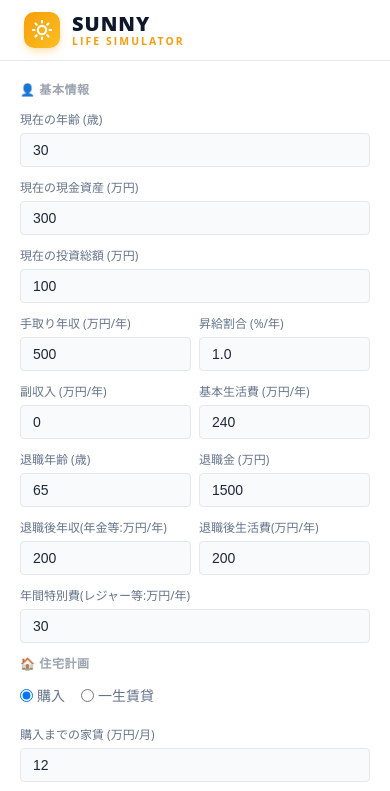
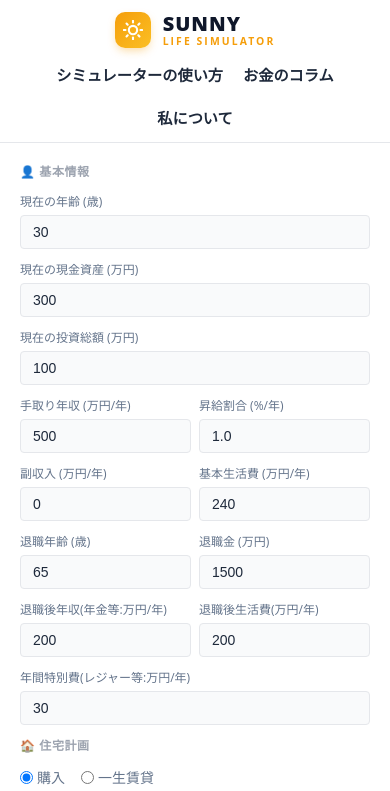
Before and after one commit to katoken1211-SunnySideDesign/SUNNY-Life-simulator, a plain HTML site: page index.html in a window 390 px wide. Shown: the top 791 px of the page. Drawn offline with nearby package versions, Linux system fonts and the light colour scheme.

Commit message:
index更新

```diff
--- a/index.html
+++ b/index.html
@@ -70,25 +70,9 @@
         /* ==============================================================
            Layout Configuration
            ============================================================== */
-        .header {
-            background-color: var(--color-surface);
-            border-bottom: 1px solid var(--color-border);
-            padding: 0.75rem 1.5rem;
-            display: flex;
-            align-items: center;
-            justify-content: space-between;
-            flex-shrink: 0;
-        }
 
-        .header-logo {
-            font-size: 1.25rem;
-            font-weight: 700;
-            color: var(--color-text-heading);
-            display: flex;
-            align-items: center;
-            gap: 0.5rem;
-            letter-spacing: -0.025em;
-        }
+
+
 
         .header-logo svg {
             color: var(--color-primary);
@@ -521,21 +505,53 @@
         .print-only {
             display: none;
         }
+
+        .header {
+            background-color: #ffffff;
+            border-bottom: 1px solid #e5e7eb;
+            padding: 0.75rem 1.5rem;
+            display: flex;
+            align-items: center;
+            justify-content: space-between;
+            flex-shrink: 0;
+            box-sizing: border-box;
+        }
+        .header-logo {
+            text-decoration: none;
+            display: flex;
+            align-items: center;
+            gap: 0.75rem;
+        }
+        .header-nav a:hover {
+            color: #f59e0b !important;
+        }
+        @media (max-width: 768px) {
+            .header {
+                flex-direction: column;
+                gap: 1rem;
+            }
+        }
+
     </style>
 </head>
 <body>
 
     <!-- Header -->
-    <header class="header">
-        <div class="header-logo" style="gap: 0.75rem;">
+        <header class="header">
+        <a href="index.html" class="header-logo">
             <div style="width: 36px; height: 36px; border-radius: 10px; background: linear-gradient(135deg, #f59e0b, #fbbf24); display: flex; align-items: center; justify-content: center; box-shadow: 0 4px 10px -2px rgba(245, 158, 11, 0.4);">
                 <svg width="20" height="20" viewBox="0 0 24 24" fill="none" stroke="white" stroke-width="2.5" stroke-linecap="round" stroke-linejoin="round"><circle cx="12" cy="12" r="5"></circle><line x1="12" y1="1" x2="12" y2="3"></line><line x1="12" y1="21" x2="12" y2="23"></line><line x1="4.22" y1="4.22" x2="5.64" y2="5.64"></line><line x1="18.36" y1="18.36" x2="19.78" y2="19.78"></line><line x1="1" y1="12" x2="3" y2="12"></line><line x1="21" y1="12" x2="23" y2="12"></line><line x1="4.22" y1="19.78" x2="5.64" y2="18.36"></line><line x1="18.36" y1="5.64" x2="19.78" y2="4.22"></line></svg>
             </div>
             <div style="display: flex; flex-direction: column; justify-content: center; line-height: 1;">
-                <span style="font-size: 1.25rem; font-weight: 800; letter-spacing: 0.05em; color: #0f172a;">SUNNY</span>
+                <span style="font-size: 1.25rem; font-weight: 800; letter-spacing: 0.05em; color: #0f172a; text-decoration: none;">SUNNY</span>
                 <span style="font-size: 0.65rem; font-weight: 700; letter-spacing: 0.2em; color: #f59e0b; margin-top: 2px;">LIFE SIMULATOR</span>
             </div>
-        </div>
+        </a>
+        <nav class="header-nav" style="display: flex; gap: 1.25rem; align-items: center; flex-wrap: wrap; justify-content: center;">
+            <a href="./guide.html" style="color: #1e293b; text-decoration: none; font-size: 0.95rem; font-weight: 600; transition: color 0.2s;">シミュレーターの使い方</a>
+            <a href="./articles.html" style="color: #1e293b; text-decoration: none; font-size: 0.95rem; font-weight: 600; transition: color 0.2s;">お金のコラム</a>
+            <a href="./about.html" style="color: #1e293b; text-decoration: none; font-size: 0.95rem; font-weight: 600; transition: color 0.2s;">私について</a>
+        </nav>
     </header>
 
     <div class="container">
@@ -784,6 +800,7 @@
                     <li><a href="#" onclick="openModal('disclaimerModal'); return false;">免責事項</a></li>
                     <li><a href="#" onclick="openModal('privacyModal'); return false;">プライバシーポリシー</a></li>
                     <li><a href="https://docs.google.com/forms/d/e/1FAIpQLSerISfXpWJv6htob3dv3P65R947qsNlSwvWNYDb-bqdWh6Prw/viewform" target="_blank">お問い合わせ</a></li>
+                    <li><a href="./guide.html" target="_blank">使い方</a></li>
                     <li><a href="./articles.html" target="_blank">家族のお金コラム一覧</a></li>
                     <li><a href="./about.html" target="_blank">運営者について</a></li>
                 </ul>
```
Also changed, not shown: 1 other file.
